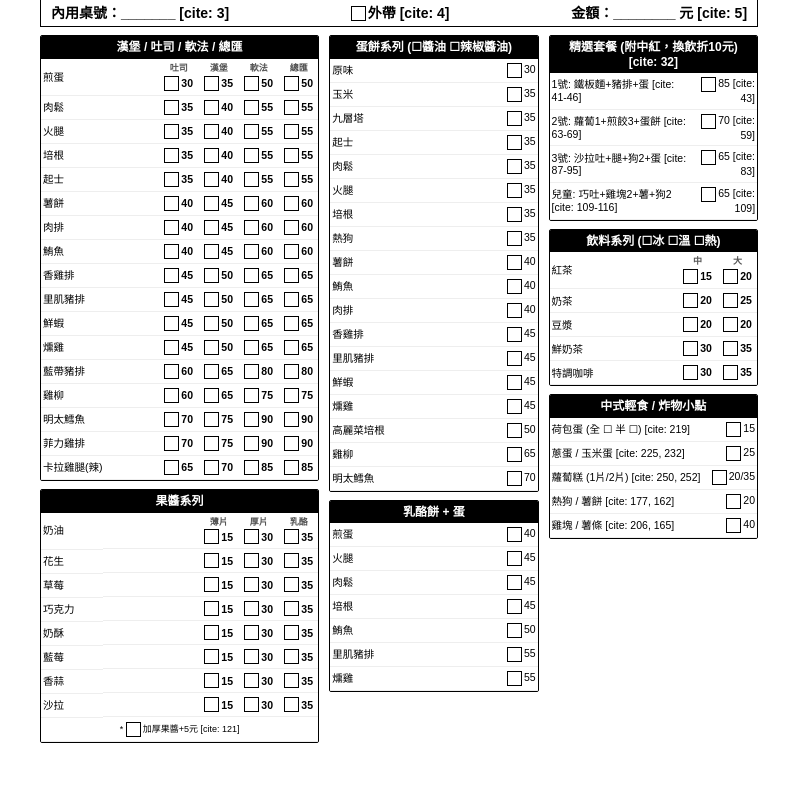
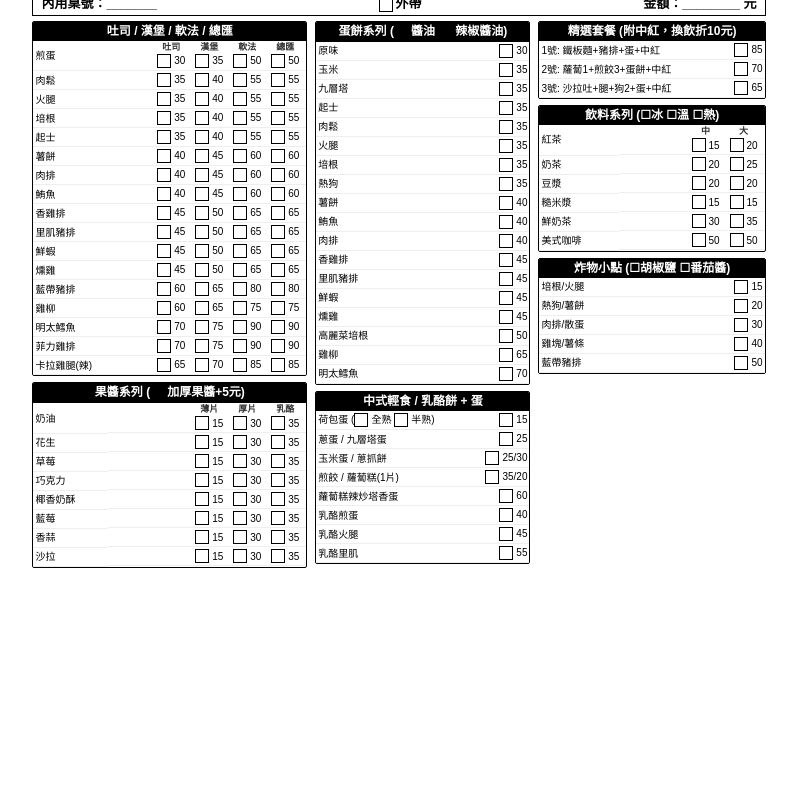
Before and after one commit to everydaymay/Menu, a plain HTML site: page index.html in a window 1280 px wide. Shown: the part 62-859 px from the top of the page, without its empty margins (241-1038 px from the left). Drawn offline with Linux system fonts and the light colour scheme.

Commit message:
Update index.html

```diff
--- a/index.html
+++ b/index.html
@@ -5,122 +5,77 @@
     <meta name="viewport" content="width=device-width, initial-scale=1.0">
     <title>美天早餐 - 專業點菜單</title>
     <style>
-        body { font-family: "Microsoft JhengHei", sans-serif; background: #fff; margin: 0; padding: 0; color: #000; line-height: 1.2; }
-        .a4-container { width: 210mm; min-height: 297mm; padding: 5mm 10mm; margin: auto; box-sizing: border-box; display: flex; flex-direction: column; }
-        header { display: flex; justify-content: space-between; align-items: flex-end; border-bottom: 2px solid #000; padding-bottom: 3px; margin-bottom: 8px; }
+        body { font-family: "Microsoft JhengHei", sans-serif; background: #fff; margin: 0; padding: 0; color: #000; line-height: 1.1; }
+        .a4-container { width: 210mm; min-height: 297mm; padding: 5mm 8mm; margin: auto; box-sizing: border-box; display: flex; flex-direction: column; }
+        header { display: flex; justify-content: space-between; align-items: flex-end; border-bottom: 2px solid #000; padding-bottom: 3px; margin-bottom: 5px; }
         h1 { margin: 0; font-size: 24px; }
         .shop-info { font-size: 11px; text-align: right; }
-        .top-meta { display: flex; justify-content: space-between; font-size: 14px; font-weight: bold; margin-bottom: 8px; border: 1px solid #000; padding: 5px 10px; }
-        .main-grid { display: grid; grid-template-columns: 1.2fr 0.9fr 0.9fr; gap: 10px; flex-grow: 1; }
-        .section { border: 1px solid #000; margin-bottom: 8px; border-radius: 2px; overflow: hidden; }
-        .section-title { background: #000; color: #fff; font-size: 12px; padding: 4px; font-weight: bold; text-align: center; }
+        .top-meta { display: flex; justify-content: space-between; font-size: 13px; font-weight: bold; margin-bottom: 5px; border: 1px solid #000; padding: 3px 8px; }
+        .main-grid { display: grid; grid-template-columns: 1.15fr 0.9fr 0.95fr; gap: 8px; flex-grow: 1; }
+        .section { border: 1px solid #000; margin-bottom: 6px; border-radius: 2px; overflow: hidden; }
+        .section-title { background: #000; color: #fff; font-size: 12px; padding: 3px; font-weight: bold; text-align: center; }
 
-        table { width: 100%; border-collapse: collapse; font-size: 10.5px; }
-        td { border-bottom: 0.5px solid #eee; padding: 4px 2px; }
-        .box { width: 13px; height: 13px; border: 1px solid #000; display: inline-block; vertical-align: middle; margin-right: 2px; }
+        table { width: 100%; border-collapse: collapse; font-size: 10px; }
+        td { border-bottom: 0.5px solid #eee; padding: 2px; position: relative; }
+        .box { width: 12px; height: 12px; border: 1px solid #000; display: inline-block; vertical-align: middle; margin-right: 3px; }
 
-        /* 核心對齊樣式：標題在數字正上方 */
-        .align-group { display: inline-flex; flex-direction: column; align-items: center; width: 35px; margin-left: 5px; }
-        .header-text { font-size: 9px; font-weight: bold; margin-bottom: 2px; color: #555; }
-        .price-row { display: flex; align-items: center; justify-content: center; font-weight: bold; }
+        /* 標籤對齊邏輯：標籤放在勾選框的正上方 */
+        .price-col { display: flex; justify-content: flex-end; align-items: flex-end; }
+        .price-group { width: 38px; display: flex; flex-direction: column; align-items: center; text-align: center; }
+        .label-top { font-size: 9px; font-weight: bold; margin-bottom: 1px; color: #333; }
+        .price-val { display: flex; align-items: center; justify-content: center; }
 
-        .item-row { display: flex; justify-content: flex-end; align-items: flex-end; }
-
-        footer { border-top: 2px solid #000; padding-top: 10px; margin-top: 10px; font-size: 12px; text-align: center; font-weight: bold; line-height: 1.6; }
+        footer { border-top: 2px solid #000; padding-top: 8px; margin-top: 10px; font-size: 12px; text-align: center; font-weight: bold; line-height: 1.5; }
     </style>
 </head>
 <body>
 <div class="a4-container">
     <header>
         <h1>美天早餐 點菜單</h1>
-        <div class="shop-info">📞 02-2270-3918 | 📍 新北市土城區延吉街53號 [cite: 2, 6]</div>
+        <div class="shop-info">📞 02-2270-3918 | 📍 新北市土城區延吉街53號</div>
     </header>
-
     <div class="top-meta">
-        <div>內用桌號：_______ [cite: 3]</div>
-        <div><span class="box"></span>外帶 [cite: 4]</div>
-        <div>金額：________ 元 [cite: 5]</div>
+        <div>內用桌號：_______</div><div><span class="box"></span>外帶</div><div>金額：________ 元</div>
     </div>
-
     <div class="main-grid">
         <div class="col">
             <div class="section">
-                <div class="section-title">漢堡 / 吐司 / 軟法 / 總匯</div>
+                <div class="section-title">吐司 / 漢堡 / 軟法 / 總匯</div>
                 <table>
                     <script>
-                        const items = [
-                            ["煎蛋", 30, 35, 50, 50], ["肉鬆", 35, 40, 55, 55], ["火腿", 35, 40, 55, 55],
-                            ["培根", 35, 40, 55, 55], ["起士", 35, 40, 55, 55], ["薯餅", 40, 45, 60, 60],
-                            ["肉排", 40, 45, 60, 60], ["鮪魚", 40, 45, 60, 60], ["香雞排", 45, 50, 65, 65],
-                            ["里肌豬排", 45, 50, 65, 65], ["鮮蝦", 45, 50, 65, 65], ["燻雞", 45, 50, 65, 65],
-                            ["藍帶豬排", 60, 65, 80, 80], ["雞柳", 60, 65, 75, 75], ["明太鱈魚", 70, 75, 90, 90],
-                            ["菲力雞排", 70, 75, 90, 90], ["卡拉雞腿(辣)", 65, 70, 85, 85]
+                        const burgers = [
+                            ["煎蛋",30,35,50,50],["肉鬆",35,40,55,55],["火腿",35,40,55,55],["培根",35,40,55,55],
+                            ["起士",35,40,55,55],["薯餅",40,45,60,60],["肉排",40,45,60,60],["鮪魚",40,45,60,60],
+                            ["香雞排",45,50,65,65],["里肌豬排",45,50,65,65],["鮮蝦",45,50,65,65],["燻雞",45,50,65,65],
+                            ["藍帶豬排",60,65,80,80],["雞柳",60,65,75,75],["明太鱈魚",70,75,90,90],["菲力雞排",70,75,90,90],["卡拉雞腿(辣)",65,70,85,85]
                         ];
-                        const labels = ["吐司", "漢堡", "軟法", "總匯"];
-
-                        items.forEach((item, idx) => {
-                            let html = `<tr><td>${item[0]}</td><td class="item-row">`;
-                            for(let i=1; i<=4; i++) {
-                                html += `
-                                    <div class="align-group">
-                                        ${idx === 0 ? `<span class="header-text">${labels[i-1]}</span>` : ''}
-                                        <div class="price-row"><span class="box"></span>${item[i]}</div>
-                                    </div>`;
-                            }
-                            html += `</td></tr>`;
-                            document.write(html);
+                        const bLabels = ["吐司","漢堡","軟法","總匯"];
+                        burgers.forEach((b, idx) => {
+                            document.write(`<tr><td>${b[0]}</td><td class="price-col">` +
+                            b.slice(1).map((p, i) => `
+                                <div class="price-group">
+                                    ${idx === 0 ? `<span class="label-top">${bLabels[i]}</span>` : ''}
+                                    <div class="price-val"><span class="box"></span>${p}</div>
+                                </div>
+                            `).join('') + `</td></tr>`);
                         });
                     </script>
                 </table>
             </div>
             <div class="section">
-                <div class="section-title">果醬系列</div>
+                <div class="section-title">果醬系列 (<span class="box"></span>加厚果醬+5元)</div>
                 <table>
                     <script>
-                        const jams = ["奶油", "花生", "草莓", "巧克力", "奶酥", "藍莓", "香蒜", "沙拉"];
-                        const jLabels = ["薄片", "厚片", "乳酪"];
-                        jams.forEach((n, idx) => {
-                            let html = `<tr><td>${n}</td><td class="item-row">`;
-                            for(let i=0; i<3; i++) {
-                                html += `
-                                    <div class="align-group">
-                                        ${idx === 0 ? `<span class="header-text">${jLabels[i]}</span>` : ''}
-                                        <div class="price-row"><span class="box"></span>${i===0?15:i===1?30:35}</div>
-                                    </div>`;
-                            }
-                            html += `</td></tr>`;
-                            document.write(html);
-                        });
-                    </script>
-                    <tr><td colspan="2" style="font-size:9px; text-align:center;">* <span class="box"></span>加厚果醬+5元 [cite: 121]</td></tr>
-                </table>
-            </div>
-        </div>
-
-        <div class="col">
-            <div class="section">
-                <div class="section-title">蛋餅系列 (☐醬油 ☐辣椒醬油)</div>
-                <table>
-                    <script>
-                        const eggs = [
-                            ["原味", 30], ["玉米", 35], ["九層塔", 35], ["起士", 35], ["肉鬆", 35],
-                            ["火腿", 35], ["培根", 35], ["熱狗", 35], ["薯餅", 40], ["鮪魚", 40],
-                            ["肉排", 40], ["香雞排", 45], ["里肌豬排", 45], ["鮮蝦", 45], ["燻雞", 45],
-                            ["高麗菜培根", 50], ["雞柳", 65], ["明太鱈魚", 70]
-                        ];
-                        eggs.forEach(e => {
-                            document.write(`<tr><td>${e[0]}</td><td style="text-align:right;"><span class="box"></span>${e[1]}</td></tr>`);
-                        });
-                    </script>
-                </table>
-            </div>
-            <div class="section">
-                <div class="section-title">乳酪餅 + 蛋</div>
-                <table>
-                    <script>
-                        const cheese = [["煎蛋", 40], ["火腿", 45], ["肉鬆", 45], ["培根", 45], ["鮪魚", 50], ["里肌豬排", 55], ["燻雞", 55]];
-                        cheese.forEach(c => {
-                            document.write(`<tr><td>${c[0]}</td><td style="text-align:right;"><span class="box"></span>${c[1]}</td></tr>`);
+                        const jams = ["奶油","花生","草莓","巧克力","椰香奶酥","藍莓","香蒜","沙拉"];
+                        const jLabels = ["薄片","厚片","乳酪"];
+                        jams.forEach((j, idx) => {
+                            document.write(`<tr><td>${j}</td><td class="price-col">` +
+                            [15,30,35].map((p, i) => `
+                                <div class="price-group">
+                                    ${idx === 0 ? `<span class="label-top">${jLabels[i]}</span>` : ''}
+                                    <div class="price-val"><span class="box"></span>${p}</div>
+                                </div>
+                            `).join('') + `</td></tr>`);
                         });
                     </script>
                 </table>
@@ -129,53 +84,75 @@
 
         <div class="col">
             <div class="section">
-                <div class="section-title">精選套餐 (附中紅，換飲折10元) [cite: 32]</div>
+                <div class="section-title">蛋餅系列 (<span class="box"></span>醬油 <span class="box"></span>辣椒醬油)</div>
                 <table>
-                    <tr><td>1號: 鐵板麵+豬排+蛋 [cite: 41-46]</td><td style="text-align:right;"><span class="box"></span>85 [cite: 43]</td></tr>
-                    <tr><td>2號: 蘿蔔1+煎餃3+蛋餅 [cite: 63-69]</td><td style="text-align:right;"><span class="box"></span>70 [cite: 59]</td></tr>
-                    <tr><td>3號: 沙拉吐+腿+狗2+蛋 [cite: 87-95]</td><td style="text-align:right;"><span class="box"></span>65 [cite: 83]</td></tr>
-                    <tr><td>兒童: 巧吐+雞塊2+薯+狗2 [cite: 109-116]</td><td style="text-align:right;"><span class="box"></span>65 [cite: 109]</td></tr>
+                    <script>
+                        const eggs = [
+                            ["原味",30],["玉米",35],["九層塔",35],["起士",35],["肉鬆",35],["火腿",35],["培根",35],
+                            ["熱狗",35],["薯餅",40],["鮪魚",40],["肉排",40],["香雞排",45],["里肌豬排",45],
+                            ["鮮蝦",45],["燻雞",45],["高麗菜培根",50],["雞柳",65],["明太鱈魚",70]
+                        ];
+                        eggs.forEach(i => { document.write(`<tr><td>${i[0]}</td><td style="text-align:right;"><span class="box"></span>${i[1]}</td></tr>`); });
+                    </script>
+                </table>
+            </div>
+            <div class="section">
+                <div class="section-title">中式輕食 / 乳酪餅 + 蛋</div>
+                <table>
+                    <tr><td>荷包蛋 (<span class="box"></span>全熟 <span class="box"></span>半熟)</td><td style="text-align:right;"><span class="box"></span>15</td></tr>
+                    <tr><td>蔥蛋 / 九層塔蛋</td><td style="text-align:right;"><span class="box"></span>25</td></tr>
+                    <tr><td>玉米蛋 / 蔥抓餅</td><td style="text-align:right;"><span class="box"></span>25/30</td></tr>
+                    <tr><td>煎餃 / 蘿蔔糕(1片)</td><td style="text-align:right;"><span class="box"></span>35/20</td></tr>
+                    <tr><td>蘿蔔糕辣炒塔香蛋</td><td style="text-align:right;"><span class="box"></span>60</td></tr>
+                    <script>
+                        const cheese = [["乳酪煎蛋",40],["乳酪火腿",45],["乳酪里肌",55]];
+                        cheese.forEach(i => { document.write(`<tr><td>${i[0]}</td><td style="text-align:right;"><span class="box"></span>${i[1]}</td></tr>`); });
+                    </script>
+                </table>
+            </div>
+        </div>
+
+        <div class="col">
+            <div class="section">
+                <div class="section-title">精選套餐 (附中紅，換飲折10元)</div>
+                <table>
+                    <tr><td>1號: 鐵板麵+豬排+蛋+中紅</td><td style="text-align:right;"><span class="box"></span>85</td></tr>
+                    <tr><td>2號: 蘿蔔1+煎餃3+蛋餅+中紅</td><td style="text-align:right;"><span class="box"></span>70</td></tr>
+                    <tr><td>3號: 沙拉吐+腿+狗2+蛋+中紅</td><td style="text-align:right;"><span class="box"></span>65</td></tr>
                 </table>
             </div>
             <div class="section">
                 <div class="section-title">飲料系列 (☐冰 ☐溫 ☐熱)</div>
                 <table>
                     <script>
-                        const drinks = [
-                            ["紅茶", 15, 20], ["奶茶", 20, 25], ["豆漿", 20, 20], ["鮮奶茶", 30, 35], ["特調咖啡", 30, 35]
-                        ];
-                        const dLabels = ["中", "大"];
+                        const drinks = [["紅茶",15,20],["奶茶",20,25],["豆漿",20,20],["糙米漿",15,15],["鮮奶茶",30,35],["美式咖啡",50,50]];
+                        const drLabels = ["中","大"];
                         drinks.forEach((d, idx) => {
-                            let html = `<tr><td>${d[0]}</td><td class="item-row">`;
-                            for(let i=1; i<=2; i++) {
-                                html += `
-                                    <div class="align-group">
-                                        ${idx === 0 ? `<span class="header-text">${dLabels[i-1]}</span>` : ''}
-                                        <div class="price-row"><span class="box"></span>${d[i]}</div>
-                                    </div>`;
-                            }
-                            html += `</td></tr>`;
-                            document.write(html);
+                            document.write(`<tr><td>${d[0]}</td><td class="price-col">` +
+                            [d[1],d[2]].map((p, i) => `
+                                <div class="price-group">
+                                    ${idx === 0 ? `<span class="label-top">${drLabels[i]}</span>` : ''}
+                                    <div class="price-val"><span class="box"></span>${p}</div>
+                                </div>
+                            `).join('') + `</td></tr>`);
                         });
                     </script>
                 </table>
             </div>
             <div class="section">
-                <div class="section-title">中式輕食 / 炸物小點</div>
+                <div class="section-title">炸物小點 (☐胡椒鹽 ☐番茄醬)</div>
                 <table>
-                    <tr><td>荷包蛋 (全 ☐ 半 ☐) [cite: 219]</td><td style="text-align:right;"><span class="box"></span>15</td></tr>
-                    <tr><td>蔥蛋 / 玉米蛋 [cite: 225, 232]</td><td style="text-align:right;"><span class="box"></span>25</td></tr>
-                    <tr><td>蘿蔔糕 (1片/2片) [cite: 250, 252]</td><td style="text-align:right;"><span class="box"></span>20/35</td></tr>
-                    <tr><td>熱狗 / 薯餅 [cite: 177, 162]</td><td style="text-align:right;"><span class="box"></span>20</td></tr>
-                    <tr><td>雞塊 / 薯條 [cite: 206, 165]</td><td style="text-align:right;"><span class="box"></span>40</td></tr>
+                    <script>
+                        const snacks = [["培根/火腿",15],["熱狗/薯餅",20],["肉排/散蛋",30],["雞塊/薯條",40],["藍帶豬排",50]];
+                        snacks.forEach(i => { document.write(`<tr><td>${i[0]}</td><td style="text-align:right;"><span class="box"></span>${i[1]}</td></tr>`); });
+                    </script>
                 </table>
             </div>
         </div>
     </div>
-
     <footer>
-        餐點加起司 +10 元 [cite: 7] | 吐司漢堡均加蛋，不加蛋折 5 元 [cite: 23] <br>
-        餐點現點現做，請您耐心等候，謝謝您 [cite: 117]
+        餐點加起司 +10 元 | 吐司漢堡均加蛋，不加蛋折 5 元<br>
+        餐點現點現做，請您耐心等候，謝謝您
     </footer>
 </div>
 </body>
```
